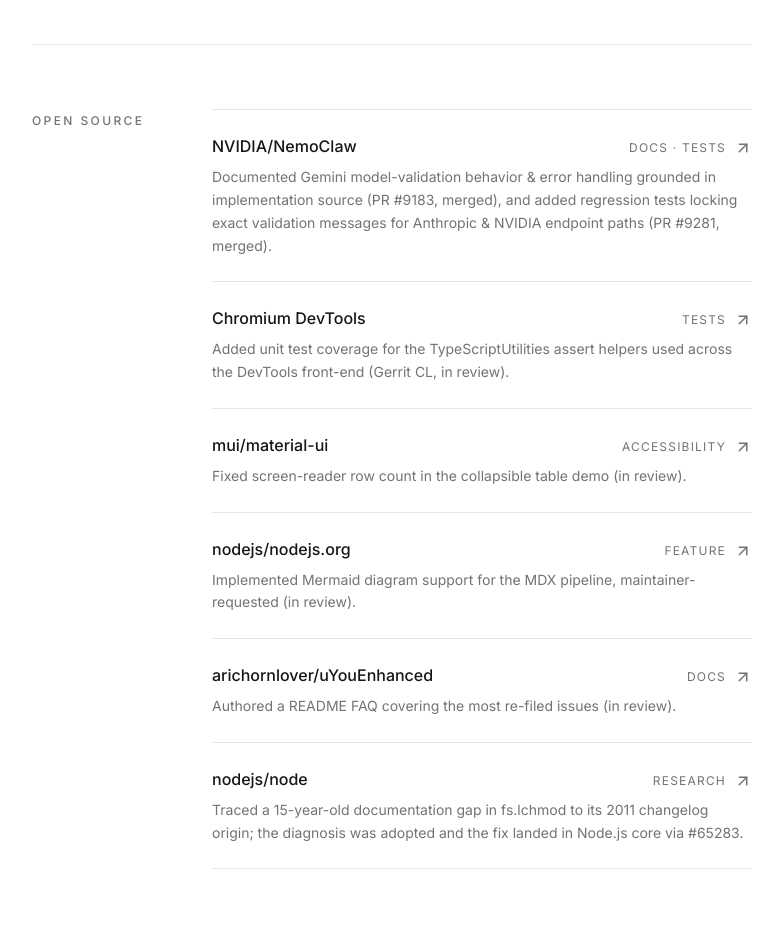
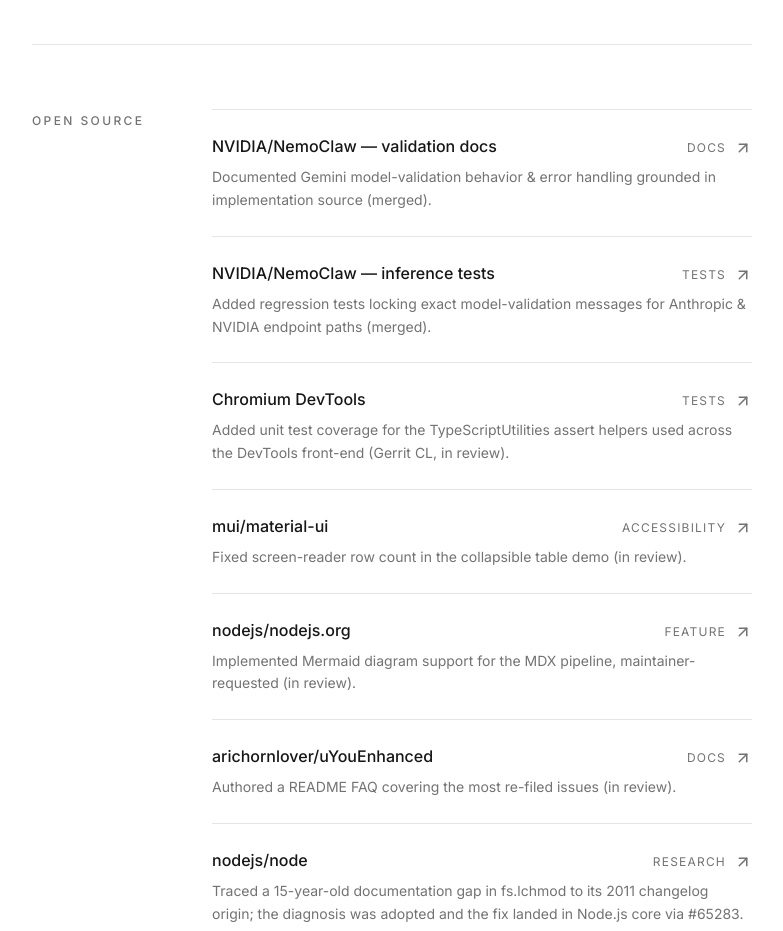
Before and after one commit to ashrees/ashrees.github.io, a React (Vite) app: page / in a window 1280 px wide. Shown: the part 3240-4171 px from the top of the page, without its empty margins (248-1031 px from the left). Built offline with nearby package versions, Linux system fonts and the light colour scheme.

Commit message:
Split NemoClaw entry into two linked contributions
Separate rows for the validation docs (PR #9183) and inference tests (PR #9281), each linking to its own merged PR.

```diff
--- a/src/constants/index.js
+++ b/src/constants/index.js
@@ -68,11 +68,18 @@
 
 export const OPEN_SOURCE_CONTRIBUTIONS = [
   {
-    project: "NVIDIA/NemoClaw",
+    project: "NVIDIA/NemoClaw — validation docs",
     projectUrl: "https://github.com/NVIDIA/NemoClaw/pull/9183",
     contribution:
-      "Documented Gemini model-validation behavior & error handling grounded in implementation source (PR #9183, merged), and added regression tests locking exact validation messages for Anthropic & NVIDIA endpoint paths (PR #9281, merged).",
-    type: "Docs · Tests",
+      "Documented Gemini model-validation behavior & error handling grounded in implementation source (merged).",
+    type: "Docs",
+  },
+  {
+    project: "NVIDIA/NemoClaw — inference tests",
+    projectUrl: "https://github.com/NVIDIA/NemoClaw/pull/9281",
+    contribution:
+      "Added regression tests locking exact model-validation messages for Anthropic & NVIDIA endpoint paths (merged).",
+    type: "Tests",
   },
   {
     project: "Chromium DevTools",
```
